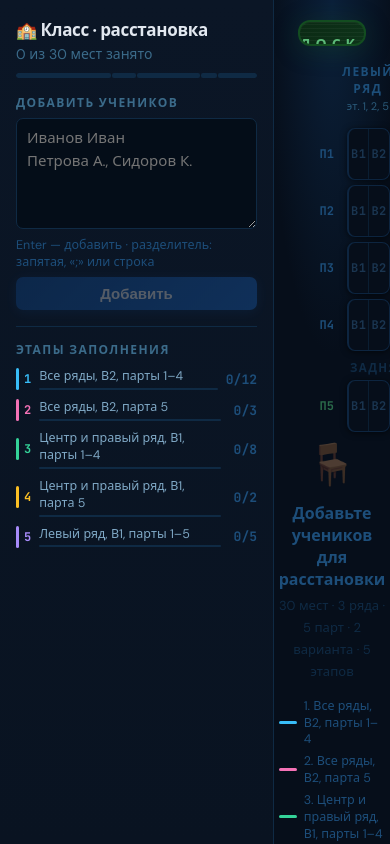
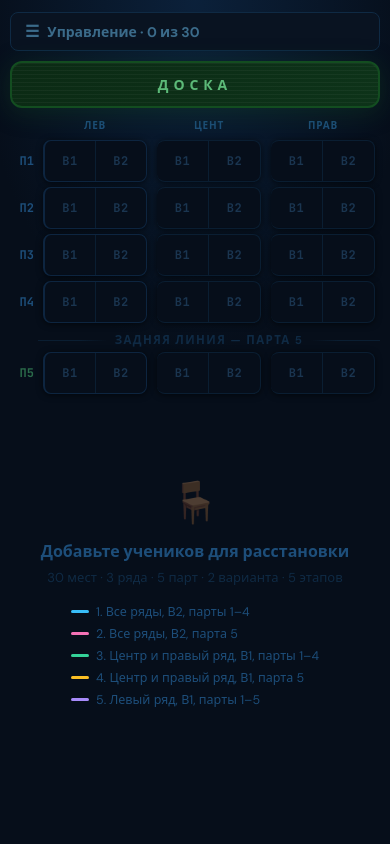
Before and after one commit to dotneteeer/classroom-seating, a React (Vite) app: page / in a window 390 px wide. Built offline with nearby package versions, Linux system fonts and the light colour scheme.

Commit message:
Add mobile adaptive

```diff
--- a/classroom-seating.jsx
+++ b/classroom-seating.jsx
@@ -1,4 +1,4 @@
-import { useState, useRef } from "react";
+import { useState, useRef, useEffect } from "react";
 
 /* ═══════════════════════════════════════════════════
    CONFIGURATION
@@ -140,6 +140,19 @@ function shortName(name) {
 }
 
 /* ═══════════════════════════════════════════════════
+   RESPONSIVE HOOK
+═══════════════════════════════════════════════════ */
+function useIsMobile(bp = 768) {
+  const [isMobile, setIsMobile] = useState(() => window.innerWidth < bp);
+  useEffect(() => {
+    const h = () => setIsMobile(window.innerWidth < bp);
+    window.addEventListener("resize", h);
+    return () => window.removeEventListener("resize", h);
+  }, [bp]);
+  return isMobile;
+}
+
+/* ═══════════════════════════════════════════════════
    SEAT CELL
 ═══════════════════════════════════════════════════ */
 function SeatCell({ info, stg, highlighted }) {
@@ -202,6 +215,10 @@ function SeatCell({ info, stg, highlighted }) {
    MAIN APP
 ═══════════════════════════════════════════════════ */
 export default function App() {
+  const isMobile = useIsMobile();
+  const [sidebarOpen, setSidebarOpen] = useState(() => window.innerWidth >= 768);
+  useEffect(() => { if (!isMobile) setSidebarOpen(true); }, [isMobile]);
+
   const [students, setStudents] = useState([]);
   // seatMap: Map<"row,col,v", { name, stgId }>  — stable, only grows/shrinks
   const [seatMap,  setSeatMap]  = useState(new Map());
@@ -260,6 +277,8 @@ export default function App() {
 
   const reset = () => { setStudents([]); setSeatMap(new Map()); setText(""); };
 
+  const [listOpen, setListOpen] = useState(true);
+
   const shuffle = () => setSeatMap(assignSeats(students, new Map()));
 
   const ROW_HEADERS = [
@@ -271,18 +290,26 @@ export default function App() {
 
   return (
     <div style={{
-      display: "flex", height: "100vh", overflow: "hidden",
+      display: "flex",
+      flexDirection: isMobile ? "column" : "row",
+      height: isMobile ? "auto" : "100vh",
+      minHeight: "100vh",
+      overflow: isMobile ? "visible" : "hidden",
       background: "#060E1A", color: "#CBD5E1",
       fontFamily: "'DM Sans', 'Outfit', system-ui, sans-serif",
     }}>
 
       {/* ════════ SIDEBAR ════════ */}
       <aside style={{
-        width: 274, flexShrink: 0,
+        width: isMobile ? "100%" : 274, flexShrink: 0,
+        display: isMobile && !sidebarOpen ? "none" : "flex",
         background: "linear-gradient(180deg, #0B1626 0%, #091321 100%)",
-        borderRight: "1px solid #0F2A44",
-        display: "flex", flexDirection: "column",
-        padding: "18px 16px", gap: 16, overflowY: "auto",
+        borderRight: isMobile ? "none" : "1px solid #0F2A44",
+        borderBottom: isMobile ? "1px solid #0F2A44" : "none",
+        flexDirection: "column",
+        padding: isMobile ? "14px 14px 18px" : "18px 16px",
+        gap: 16, overflowY: "auto",
+        boxSizing: "border-box",
       }}>
         {/* Title + segmented progress */}
         <div>
@@ -383,11 +410,22 @@ export default function App() {
 
         {/* Student list */}
         {students.length > 0 && (
-          <div style={{ flex: 1, minHeight: 60, display: "flex", flexDirection: "column", gap: 6, overflow: "hidden" }}>
-            <div style={{ fontSize: 12, fontWeight: 800, color: "#3B6B8A", textTransform: "uppercase", letterSpacing: "0.12em" }}>
-              Список ({students.length})
-            </div>
-            <div style={{ overflowY: "auto", flex: 1 }}>
+          <div style={{ flex: listOpen ? 1 : "0 0 auto", minHeight: 0, display: "flex", flexDirection: "column", gap: 6, overflow: "hidden" }}>
+            <button
+              onClick={() => setListOpen(o => !o)}
+              style={{
+                display: "flex", alignItems: "center", justifyContent: "space-between",
+                background: "none", border: "none", padding: 0, cursor: "pointer", width: "100%",
+              }}
+            >
+              <span style={{ fontSize: 12, fontWeight: 800, color: "#3B6B8A", textTransform: "uppercase", letterSpacing: "0.12em" }}>
+                Список ({students.length})
+              </span>
+              <span style={{ fontSize: 14, color: "#3B6B8A", lineHeight: 1 }}>
+                {listOpen ? "▲" : "▼"}
+              </span>
+            </button>
+            {listOpen && <div style={{ overflowY: "auto", flex: 1 }}>
               {students.map((name, i) => {
                 const loc  = getLoc(i + 1);
                 const isHL = highlight === i + 1;
@@ -440,7 +478,7 @@ export default function App() {
                   </div>
                 );
               })}
-            </div>
+            </div>}
           </div>
         )}
 
@@ -497,9 +535,28 @@ export default function App() {
       {/* ════════ CLASSROOM ════════ */}
       <main style={{
         flex: 1, display: "flex", flexDirection: "column",
-        padding: "20px 24px 24px", gap: 6, overflowY: "auto",
+        padding: isMobile ? "12px 10px 20px" : "20px 24px 24px",
+        gap: 6, overflowY: "auto",
         background: "radial-gradient(ellipse 80% 60% at 50% 0%, rgba(12,36,64,0.85) 0%, #060E1A 70%)",
       }}>
+        {/* Mobile toggle */}
+        {isMobile && (
+          <button
+            onClick={() => setSidebarOpen(o => !o)}
+            style={{
+              display: "flex", alignItems: "center", gap: 8,
+              background: "#091321", border: "1px solid #0F2A44",
+              borderRadius: 8, padding: "8px 14px",
+              color: "#3B6B8A", fontSize: 14, fontWeight: 700,
+              cursor: "pointer", marginBottom: 4,
+              fontFamily: "inherit", width: "100%", textAlign: "left",
+            }}
+          >
+            <span style={{ fontSize: 16 }}>{sidebarOpen ? "✕" : "☰"}</span>
+            <span>{sidebarOpen ? "Скрыть панель" : `Управление · ${students.length} из ${MAX}`}</span>
+          </button>
+        )}
+
         {/* Blackboard */}
         <div style={{
           background: "linear-gradient(135deg, #0B2A14 0%, #0D3319 100%)",
@@ -519,13 +576,13 @@ export default function App() {
 
         {/* Row headers */}
         <div style={{ display: "flex", alignItems: "center", paddingBottom: 2 }}>
-          <div style={{ width: 44, flexShrink: 0 }} />
+          <div style={{ width: isMobile ? 28 : 44, flexShrink: 0 }} />
           {ROW_HEADERS.map((r, i) => (
             <div key={i} style={{ flex: 1, textAlign: "center" }}>
-              <div style={{ fontSize: 12, fontWeight: 800, color: "#1d4f7a", letterSpacing: "0.12em", textTransform: "uppercase" }}>
-                {r.label}
+              <div style={{ fontSize: isMobile ? 10 : 12, fontWeight: 800, color: "#1d4f7a", letterSpacing: "0.08em", textTransform: "uppercase" }}>
+                {isMobile ? ROW_ABBR[i] : r.label}
               </div>
-              <div style={{ fontSize: 11, color: "#2A5A7A", marginTop: 1 }}>{r.hint}</div>
+              {!isMobile && <div style={{ fontSize: 11, color: "#2A5A7A", marginTop: 1 }}>{r.hint}</div>}
             </div>
           ))}
         </div>
@@ -535,7 +592,7 @@ export default function App() {
           {Array.from({ length: DESKS }, (_, desk) => (
             <div key={desk}>
               {desk === 4 && (
-                <div style={{ display: "flex", alignItems: "center", gap: 8, margin: "4px 0", paddingLeft: 44 }}>
+                <div style={{ display: "flex", alignItems: "center", gap: 8, margin: "4px 0", paddingLeft: isMobile ? 28 : 44 }}>
                   <div style={{ flex: 1, height: 1, background: "linear-gradient(90deg, #0A1E32 60%, transparent)" }} />
                   <span style={{ fontSize: 11.5, color: "#0F2A44", whiteSpace: "nowrap", fontWeight: 700, letterSpacing: "0.12em" }}>
                     ЗАДНЯЯ ЛИНИЯ — ПАРТА 5
@@ -545,7 +602,7 @@ export default function App() {
               )}
 
               <div style={{ display: "flex", alignItems: "stretch" }}>
-                <div style={{ width: 44, flexShrink: 0, display: "flex", alignItems: "center", justifyContent: "flex-end", paddingRight: 8 }}>
+                <div style={{ width: isMobile ? 28 : 44, flexShrink: 0, display: "flex", alignItems: "center", justifyContent: "flex-end", paddingRight: isMobile ? 4 : 8 }}>
                   <span style={{
                     fontSize: 12, fontWeight: 800,
                     color: desk < 4 ? "#1D4E7A" : "#2A6A4A",
@@ -568,7 +625,7 @@ export default function App() {
                   return (
                     <div key={row} style={{ flex: 1, padding: "0 5px" }}>
                       <div style={{
-                        display: "flex", height: 52,
+                        display: "flex", height: isMobile ? 42 : 52,
                         border: `1px solid ${anyHL ? "#1D4E7A" : isLeft ? "#0D2540" : "#0A1E32"}`,
                         borderLeft: isLeft ? `2px solid ${anyHL ? "#3B6B8A" : "#0D2540"}` : undefined,
                         borderRadius: 8, overflow: "hidden",
--- a/index.html
+++ b/index.html
@@ -11,6 +11,7 @@
     <style>
       *, *::before, *::after { box-sizing: border-box; margin: 0; padding: 0; }
       body { margin: 0; overflow: hidden; }
+      @media (max-width: 767px) { body { overflow: auto; } }
     </style>
   </head>
   <body>
```
